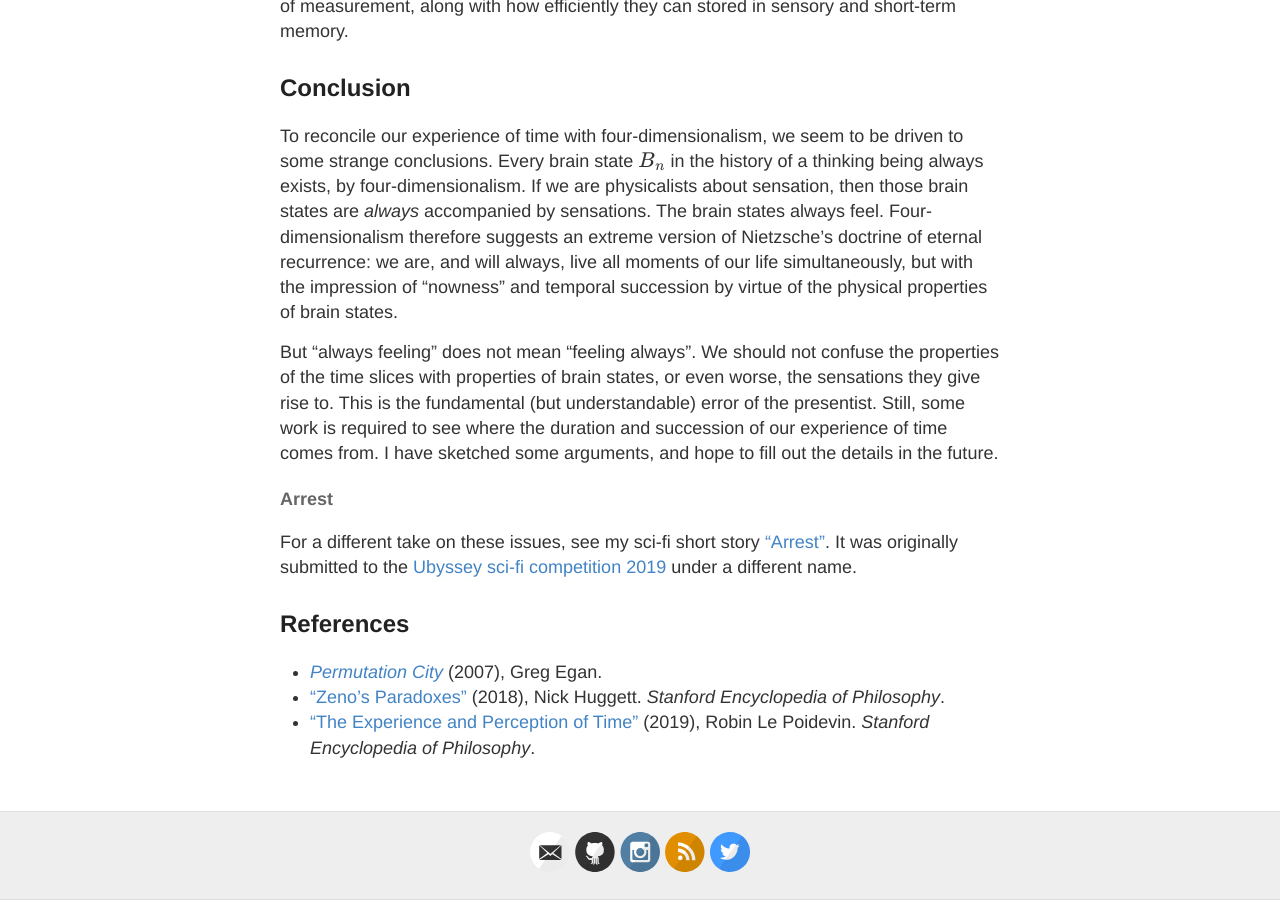
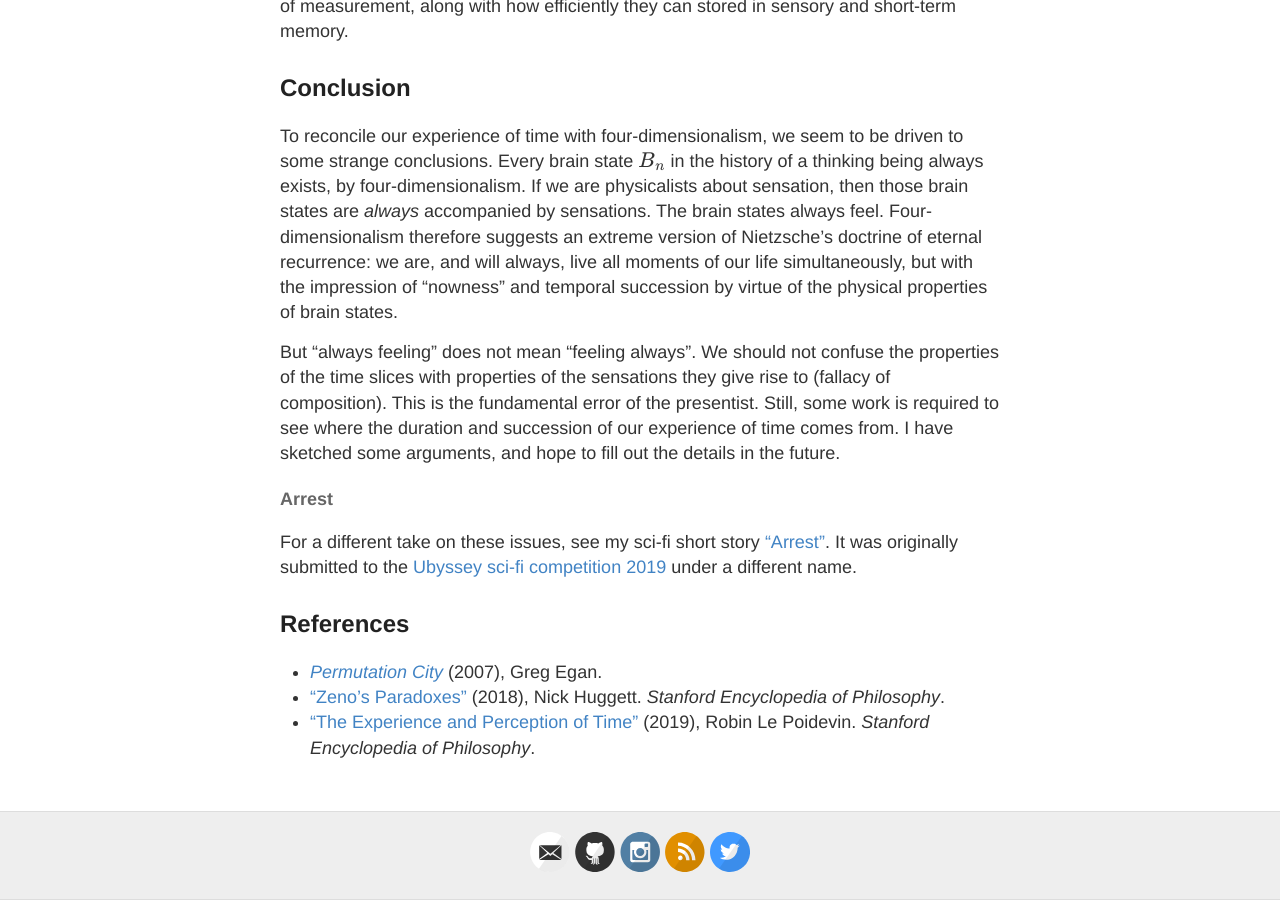
Before and after one commit to hapax/hapax.github.io, a Jekyll site: the page built from _posts/2019-07-29-psychology-time.md, in a window 1280 px wide and 900 px high, scrolled down 5724 px. Built offline with Jekyll 4.4.1, drawn with Linux system fonts in a browser that asks for light colours; our own code applies the rules of GitHub Pages for plain Markdown files; formulas are drawn with MathJax 3; a script that is not in the unit is left out.

Commit message:
Update 2019-07-29-psychology-time.md

```diff
--- a/_posts/2019-07-29-psychology-time.md
+++ b/_posts/2019-07-29-psychology-time.md
@@ -359,9 +359,8 @@ properties of brain states.
 
 But "always feeling" does not mean "feeling always".
 We should not confuse the properties of the time slices with
-properties of brain states, or even worse, the sensations they give
-rise to.
-This is the fundamental (but understandable) error of the presentist.
+properties of the sensations they give rise to (fallacy of composition).
+This is the fundamental error of the presentist.
 Still, some work is required to see where the duration and succession
 of our experience of time comes from.
 I have sketched some arguments, and hope to fill out the details in
```
